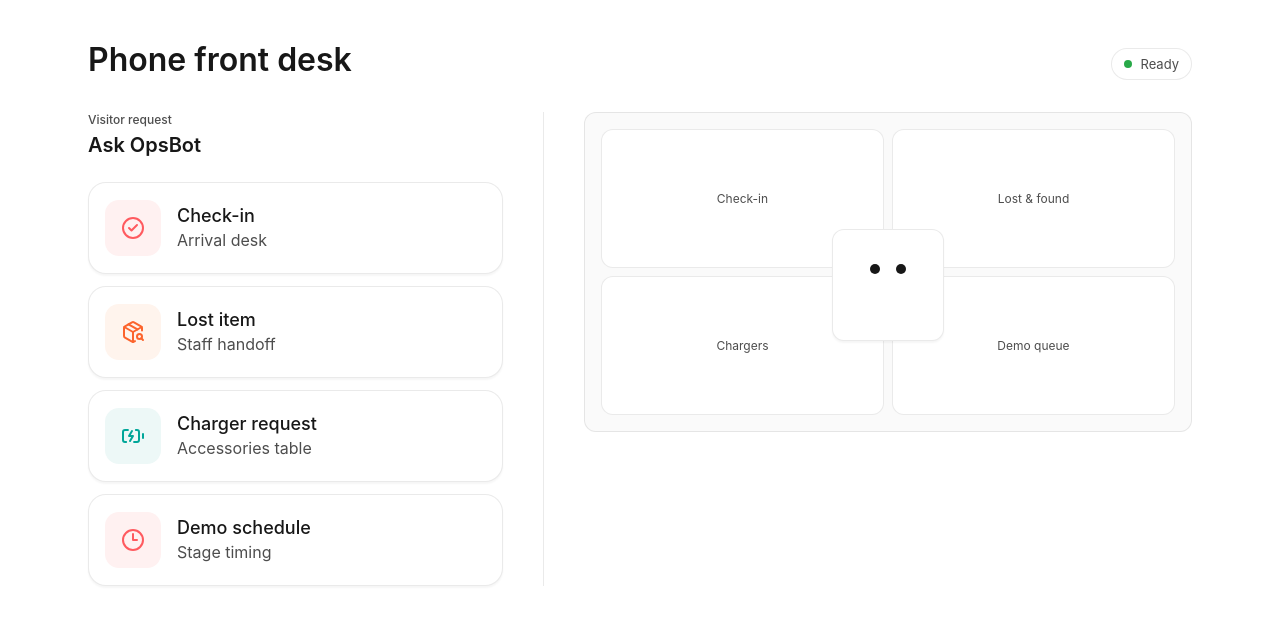
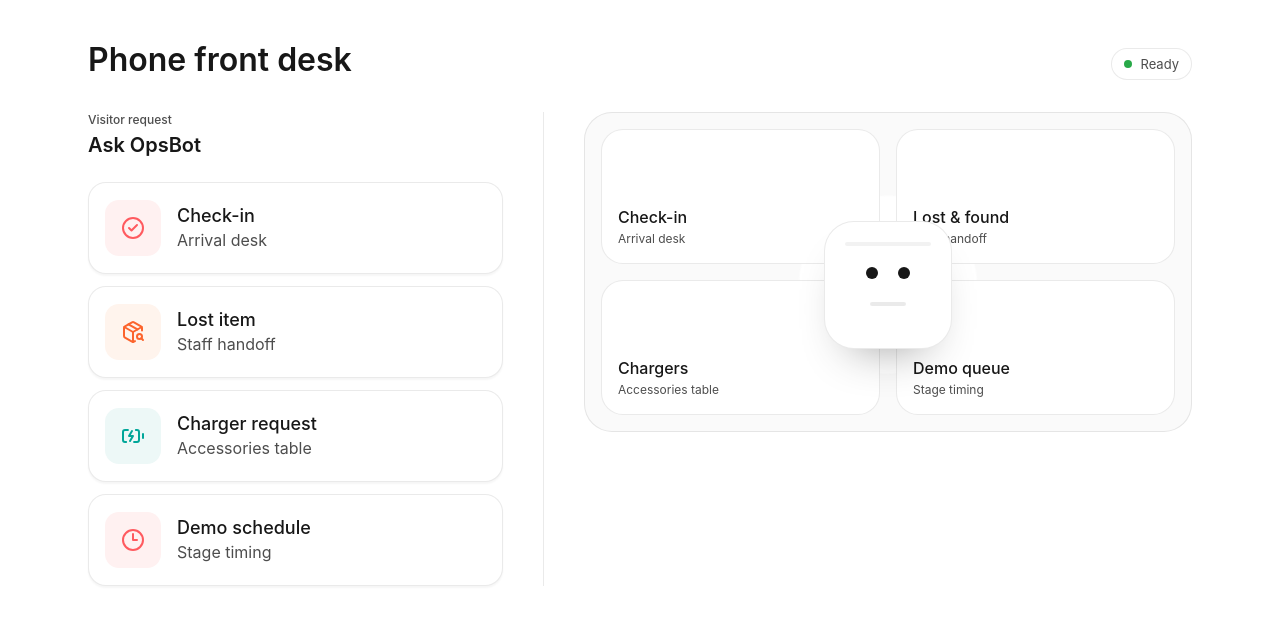
Before and after one commit to borjasolerme/opsbot, a Next.js app: page / in a window 1280 px wide. Shown: the top 624 px of the page. Built offline with nearby package versions, Linux system fonts and the light colour scheme; no server answers.

Commit message:
Polish robot stage UI

```diff
--- a/app/globals.css
+++ b/app/globals.css
@@ -75,23 +75,56 @@ a:focus-visible {
 
 .robot-stage {
   position: relative;
+  background:
+    radial-gradient(circle at 50% 54%, rgba(255, 255, 255, 0.96) 0 88px, transparent 90px),
+    var(--secondary);
+}
+
+.robot-destination {
+  box-shadow: inset 0 1px 0 rgba(255, 255, 255, 0.72);
+}
+
+.robot-destination.is-active {
+  border-color: var(--foreground);
+  box-shadow: 0 18px 36px -30px rgba(0, 0, 0, 0.55);
 }
 
 .robot-pointer {
   position: absolute;
   left: 50%;
-  top: 58px;
-  width: 88px;
+  top: 64px;
+  width: 108px;
   height: 4px;
   border-radius: 9999px;
-  background: var(--ring);
+  background: var(--foreground);
   transform-origin: left center;
   transform: rotate(0deg);
   transition: transform 150ms cubic-bezier(0.175, 0.885, 0.32, 1.1), opacity 150ms cubic-bezier(0.175, 0.885, 0.32, 1.1);
 }
 
+.robot-pointer::after {
+  position: absolute;
+  right: -2px;
+  top: 50%;
+  width: 10px;
+  height: 10px;
+  border-radius: 9999px;
+  background: var(--foreground);
+  content: "";
+  transform: translateY(-50%);
+}
+
 .robot-stage[data-action="idle"] .robot-pointer {
   opacity: 0;
+}
+
+.robot-stage[data-action="idle"] .robot-eye {
+  transform: translateY(1px);
+}
+
+.robot-stage[data-speaking="true"] .robot-mouth {
+  animation: robot-talk 420ms ease-in-out infinite;
+  background: var(--foreground);
 }
 
 .robot-stage[data-action="point_checkin"] .robot-pointer {
@@ -110,6 +143,19 @@ a:focus-visible {
   transform: rotate(44deg);
 }
 
+@keyframes robot-talk {
+  0%,
+  100% {
+    height: 4px;
+    width: 36px;
+  }
+
+  50% {
+    height: 12px;
+    width: 22px;
+  }
+}
+
 @media (prefers-reduced-motion: reduce) {
   *,
   *::before,
--- a/components/OpsBotConsole.tsx
+++ b/components/OpsBotConsole.tsx
@@ -9,7 +9,12 @@ import {
 import { type ComponentType, useMemo, useState } from "react";
 import { Button } from "@/components/ui/button";
 import { cn } from "@/lib/utils";
-import { intentOptions, type IntentId, type IntentResponse } from "@/lib/intent";
+import {
+  intentOptions,
+  type IntentId,
+  type IntentResponse,
+  type RobotAction
+} from "@/lib/intent";
 
 type RequestState = "ready" | "calling" | "speaking" | "speech_unavailable" | "error";
 
@@ -35,6 +40,33 @@ const intentIconSurfaces: Record<IntentId, string> = {
   charger_request: "bg-[#edf8f7] text-[#00a699]",
   demo_schedule: "bg-[#fff1f1] text-[#ff5a5f]"
 };
+
+const robotDestinations: Array<{
+  action: Exclude<RobotAction, "idle" | "wave">;
+  label: string;
+  helper: string;
+}> = [
+  {
+    action: "point_checkin",
+    label: "Check-in",
+    helper: "Arrival desk"
+  },
+  {
+    action: "point_lost_found",
+    label: "Lost & found",
+    helper: "Staff handoff"
+  },
+  {
+    action: "point_charger",
+    label: "Chargers",
+    helper: "Accessories table"
+  },
+  {
+    action: "point_demo_queue",
+    label: "Demo queue",
+    helper: "Stage timing"
+  }
+];
 
 const intentFunctionUrl =
   process.env.NEXT_PUBLIC_INTENT_FUNCTION_URL ??
@@ -173,25 +205,38 @@ export function OpsBotConsole() {
 
         <div className="flex min-w-0 flex-col gap-4 border-t border-border pt-8 md:border-l md:border-t-0 md:pl-10 md:pt-0">
           <div
-            className="robot-stage min-h-80 overflow-hidden rounded-md border border-border bg-secondary max-[420px]:min-h-[280px]"
+            className="robot-stage min-h-80 overflow-hidden rounded-[28px] border border-border bg-secondary max-[420px]:min-h-[280px]"
             data-action={robotAction}
+            data-speaking={requestState === "speaking"}
             aria-label={robotActionLabels[robotAction]}
           >
-            <div className="absolute inset-4 grid grid-cols-2 gap-2">
-              {["Check-in", "Lost & found", "Chargers", "Demo queue"].map((label) => (
+            <div className="absolute inset-3 grid grid-cols-2 gap-3 sm:inset-4 sm:gap-4">
+              {robotDestinations.map((destination) => (
                 <span
-                  className="flex min-h-16 items-center justify-center rounded-md border border-border bg-background px-2 text-center text-xs leading-4 text-muted-foreground"
-                  key={label}
+                  className={cn(
+                    "robot-destination flex min-h-24 flex-col justify-end rounded-[22px] border border-border bg-background p-4 text-left transition-[background-color,border-color,box-shadow]",
+                    robotAction === destination.action && "is-active"
+                  )}
+                  key={destination.action}
                 >
-                  {label}
+                  <span>
+                    <span className="block text-base font-medium leading-5 text-foreground">
+                      {destination.label}
+                    </span>
+                    <span className="mt-1 block text-xs leading-4 text-muted-foreground">
+                      {destination.helper}
+                    </span>
+                  </span>
                 </span>
               ))}
             </div>
-            <div className="absolute left-1/2 top-[54%] h-28 w-28 -translate-x-1/2 -translate-y-1/2 rounded-xl border border-border bg-background shadow-xs transition-transform">
-              <div className="flex justify-center gap-4 pt-[34px]">
-                <span className="h-2.5 w-2.5 rounded-full bg-foreground" />
-                <span className="h-2.5 w-2.5 rounded-full bg-foreground" />
+            <div className="absolute left-1/2 top-[54%] h-32 w-32 -translate-x-1/2 -translate-y-1/2 rounded-[30px] border border-border bg-background shadow-[0_24px_48px_-28px_rgba(0,0,0,0.45)] transition-transform">
+              <div className="absolute inset-x-5 top-5 h-1 rounded-full bg-muted" />
+              <div className="flex justify-center gap-5 pt-11">
+                <span className="robot-eye h-3 w-3 rounded-full bg-foreground" />
+                <span className="robot-eye h-3 w-3 rounded-full bg-foreground" />
               </div>
+              <div className="robot-mouth mx-auto mt-6 h-1 w-9 rounded-full bg-border" />
               <div className="robot-pointer" />
             </div>
           </div>
```
